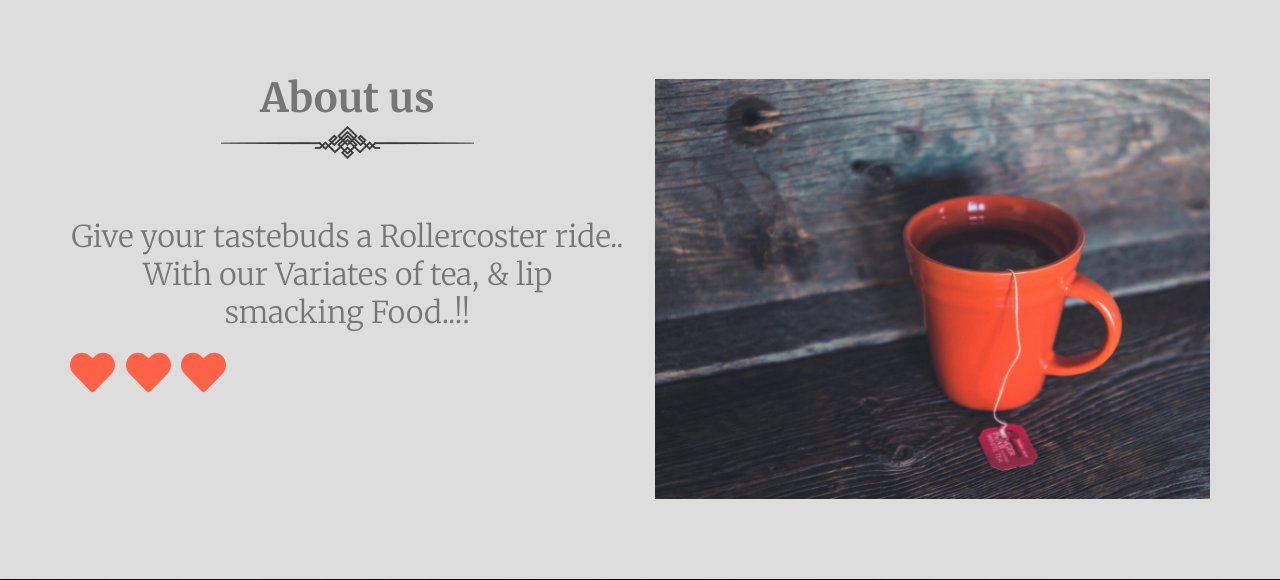
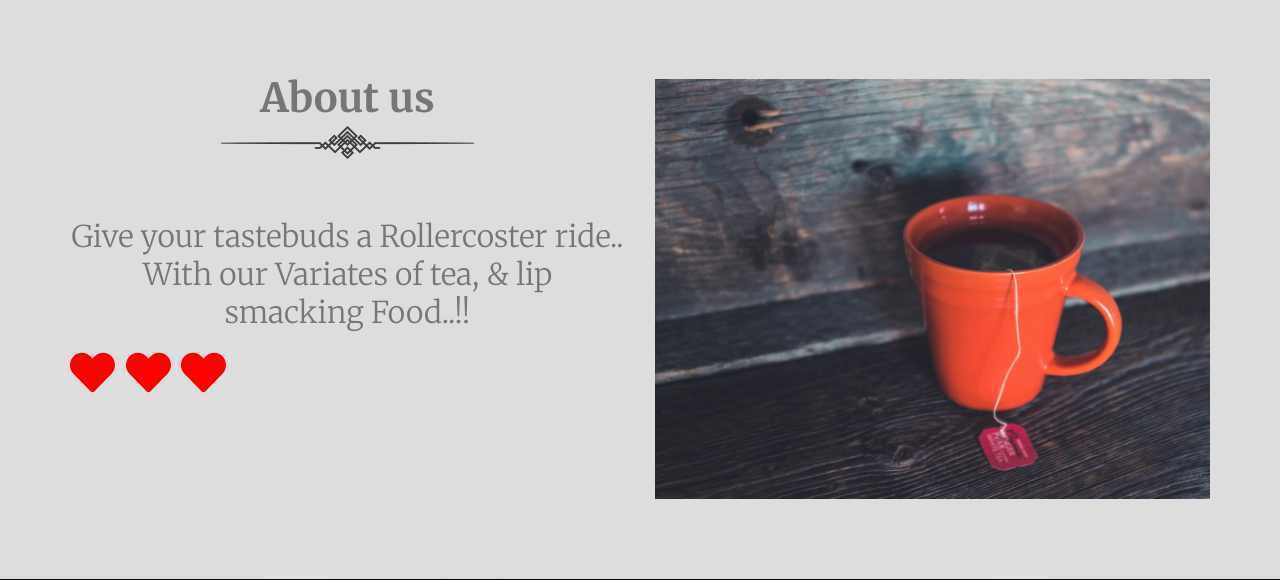
Before and after one commit to KaranGaikwad99/Chaivilla, a Django app: page / in a window 1280 px wide; the page is wider, and only the part inside the window is pictured. Shown: the part 2400-2980 px from the top of that part. Run offline with Django 3.2, Linux system fonts and the light colour scheme; data that the repository does not hold is empty; some libraries are stand-ins or nearby versions.

Commit message:
new changes

```diff
--- a/templates/index.html
+++ b/templates/index.html
@@ -310,7 +310,7 @@
 								<div class="separetor"></div>
 							</div>
 
-							<p>Give your tastebuds a Rollercoster ride.. With our Variates of tea, & lip smacking Food..!!<div style="font-size:3em; color:Tomato">
+							<p>Give your tastebuds a Rollercoster ride.. With our Variates of tea, & lip smacking Food..!!<div style="font-size:3em; color:Red">
   														<i class="fas fa-heart"></i>
   														<i class="fas fa-heart"></i>
   														<i class="fas fa-heart"></i>
```
